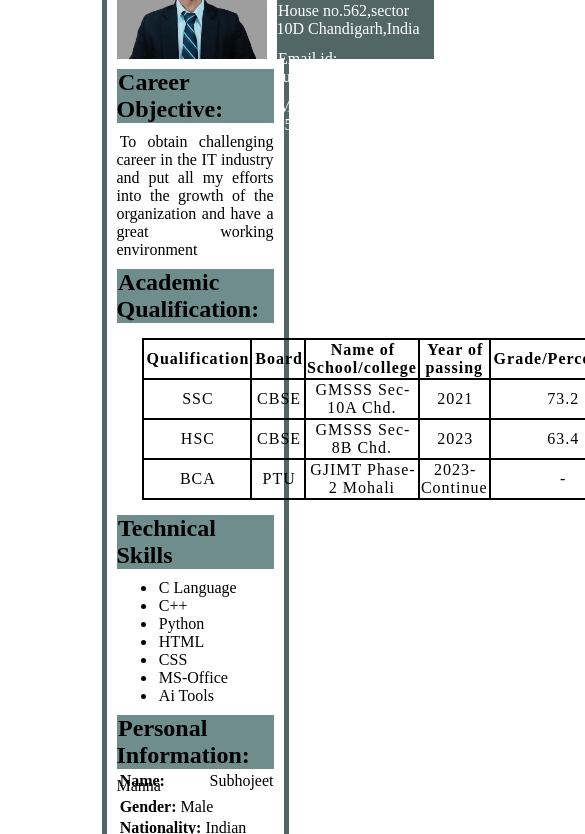
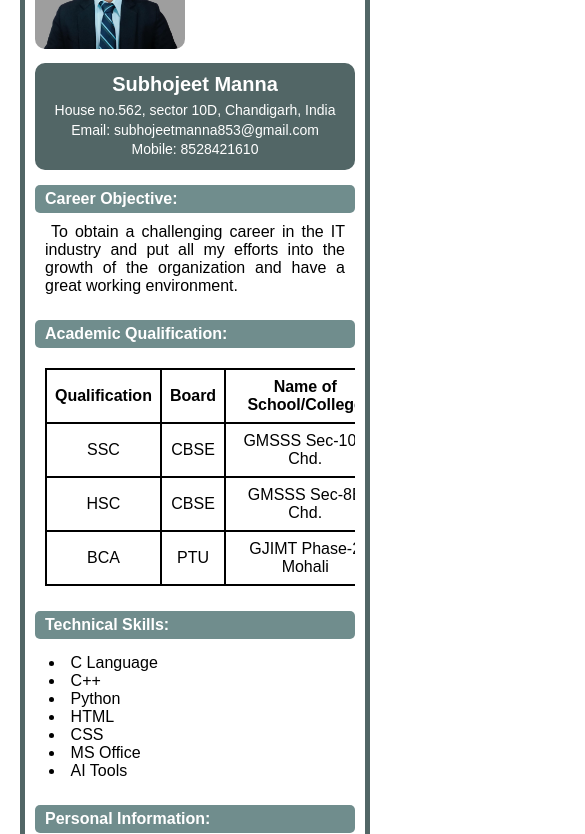
Before and after one commit to subhojeet07/MyPortfolio, a plain HTML site: page cv.html in a window 390 px wide. Shown: the part 136-970 px from the top of the page, 585 px wide, since content can reach past the window. Drawn offline with Linux system fonts and the light colour scheme.

Commit message:
mobile responsiveness

```diff
--- a/cv.html
+++ b/cv.html
@@ -2,90 +2,133 @@
 <html lang="en">
 
 <head>
-    <meta charset="UTF-8">
-    <meta name="viewport" content="width=device-width, initial-scale=1.0">
-    <title>Document</title>
-    <!-- <link rel="stylesheet" href="cvstyle.css"> -->
+    <meta charset="UTF-8" />
+    <meta name="viewport" content="width=device-width, initial-scale=1.0" />
+    <title>Subhojeet Manna Resume</title>
+
     <style>
-        .main {
-            border: 2px solid black;
-
-            border-width: 5px;
-            border-radius: 10px;
-            border-color: rgb(82, 102, 102);
-            margin: 50px;
-            margin-top: 30px;
-            margin-left: 25%;
-            margin-right: 25%;
-            padding: 10px;
-
+        * {
+            box-sizing: border-box;
+            font-family: Arial, sans-serif;
+            margin: 0;
+            padding: 0;
         }
 
-        .photo {
-            height: 150px;
-            width: 150px;
-
-        }
-
-        img {
-            height: 150px;
-            width: 150px;
-        }
-
-        .heading {
-            background-color: rgb(82, 102, 102);
-            height: 150px;
-            width: 100%;
-            text-align: center;
-            color: white;
-        }
-
-        .info {
-            text-align: left;
-            text-indent: 1%;
-            margin-top: -4px;
-            justify-content: center;
-        }
-
-        .name {
-            margin-top: 2px;
-            text-align: left;
-            text-indent: 1%;
+        .main {
+            border: 5px solid rgb(82, 102, 102);
+            border-radius: 10px;
+            margin: 50px auto;
+            padding: 10px;
+            max-width: 900px;
+            background-color: white;
         }
 
         .top {
             display: flex;
             align-items: center;
             gap: 10px;
+            flex-wrap: wrap;
+        }
+
+        .photo img {
+            height: 150px;
+            width: 150px;
+            border-radius: 10px;
+            object-fit: cover;
+        }
+
+        .heading {
+            background-color: rgb(82, 102, 102);
+            color: white;
+            padding: 10px;
+            flex: 1;
+            border-radius: 10px;
+            min-width: 200px;
+        }
+
+        .heading h1 {
+            font-size: 24px;
+            margin-bottom: 5px;
+        }
+
+        .info {
+            font-size: 14px;
+            line-height: 1.4;
         }
 
         .headtopic {
             background-color: rgb(112, 141, 141);
-            text-indent: 1%;
-            margin-top: -10px;
+            color: white;
+            padding: 5px 10px;
+            margin-top: 15px;
+            border-radius: 5px;
+        }
 
+        .headtopic h2 {
+            font-size: 18px;
         }
 
         .headtopicData {
-            background-color: rgb(255, 255, 255);
-            margin-top: -10px;
+            background-color: white;
+            padding: 10px;
             text-indent: 2%;
             text-align: justify;
         }
 
-        table,
+        ul {
+            margin-left: 20px;
+            margin-top: 5px;
+        }
+
+        .personal {
+            line-height: 1.6;
+        }
+
+        table {
+            width: 100%;
+            border-collapse: collapse;
+            margin-top: 10px;
+            min-width: 600px;
+        }
+
         th,
         td {
             border: 2px solid black;
-            border-collapse: collapse;
             text-align: center;
-            text-indent: 2px;
-            letter-spacing: 1px;
-            margin: 25px;
+            padding: 8px;
         }
 
-        .personal {
-            line-height: 5px;
+        /* Responsive styles */
+        @media (max-width: 768px) {
+            .main {
+                margin: 20px;
+            }
+
+            .top {
+                flex-direction: column;
+                align-items: flex-start;
+            }
+
+            .heading {
+                width: 100%;
+                text-align: center;
+            }
+
+            .table-container {
+                overflow-x: auto;
+            }
+
+            table {
+                width: 600px;
+            }
+
+            .headtopic h2 {
+                font-size: 16px;
+            }
+
+            .heading h1 {
+                font-size: 20px;
+            }
         }
     </style>
 </head>
@@ -93,41 +136,40 @@
 <body>
     <div class="main">
 
+        <!-- Header Section -->
         <div class="top">
-
             <div class="photo">
                 <img src="/profile photo.jpg" alt="applicant photo">
             </div>
 
             <div class="heading">
                 <h1 class="name">Subhojeet Manna</h1>
-                <p class="info">House no.562,sector 10D Chandigarh,India</p>
-                <p class="info">Email id: subhojeetmanna853@gmail.com</p>
-                <p class="info">Mobile No: 8528421610</p>
+                <p class="info">House no.562, sector 10D, Chandigarh, India</p>
+                <p class="info">Email: subhojeetmanna853@gmail.com</p>
+                <p class="info">Mobile: 8528421610</p>
             </div>
-
         </div>
 
+        <!-- Career Objective -->
         <div class="headtopic">
-            <h2>Career Objective: </h1>
+            <h2>Career Objective:</h2>
+        </div>
+        <div class="headtopicData">
+            <p>To obtain a challenging career in the IT industry and put all my efforts into the growth of the
+                organization and have a great working environment.</p>
         </div>
 
-        <div class="headtopicData">
-            <p>To obtain challenging career in the IT industry and put all my efforts into the growth of the
-                organization and have a great working environment</p>
-        </div>
-
+        <!-- Academic Qualification -->
         <div class="headtopic">
             <h2>Academic Qualification:</h2>
         </div>
-
-        <div class="headtopicData">
+        <div class="headtopicData table-container">
             <table>
                 <tr>
                     <th>Qualification</th>
                     <th>Board</th>
-                    <th>Name of School/college</th>
-                    <th>Year of passing</th>
+                    <th>Name of School/College</th>
+                    <th>Year of Passing</th>
                     <th>Grade/Percentage</th>
                 </tr>
                 <tr>
@@ -135,14 +177,14 @@
                     <td>CBSE</td>
                     <td>GMSSS Sec-10A Chd.</td>
                     <td>2021</td>
-                    <td>73.2</td>
+                    <td>73.2%</td>
                 </tr>
                 <tr>
                     <td>HSC</td>
                     <td>CBSE</td>
                     <td>GMSSS Sec-8B Chd.</td>
                     <td>2023</td>
-                    <td>63.4</td>
+                    <td>63.4%</td>
                 </tr>
                 <tr>
                     <td>BCA</td>
@@ -154,10 +196,10 @@
             </table>
         </div>
 
+        <!-- Technical Skills -->
         <div class="headtopic">
-            <h2>Technical Skills</h2>
+            <h2>Technical Skills:</h2>
         </div>
-
         <div class="headtopicData">
             <ul>
                 <li>C Language</li>
@@ -165,55 +207,57 @@
                 <li>Python</li>
                 <li>HTML</li>
                 <li>CSS</li>
-                <li>MS-Office</li>
-                <li>Ai Tools</li>
+                <li>MS Office</li>
+                <li>AI Tools</li>
             </ul>
         </div>
 
+        <!-- Personal Information -->
         <div class="headtopic">
             <h2>Personal Information:</h2>
         </div>
-
         <div class="headtopicData">
-            <p class="personal"><strong>Name: </strong>Subhojeet Manna</p>
-            <p class="personal"><strong>Gender: </strong>Male</p>
-            <p class="personal"><strong>Nationality: </strong>Indian</p>
-            <p class="personal"><strong>Date of Birth: </strong>07-04-2005</p>
-            <p class="personal"><strong>Marital Status: </strong>Single</p>
-            <p class="personal"><strong>Languages Known: </strong>English,Hindi,Bengoli and punjabi</p>
+            <p class="personal"><strong>Name:</strong> Subhojeet Manna</p>
+            <p class="personal"><strong>Gender:</strong> Male</p>
+            <p class="personal"><strong>Nationality:</strong> Indian</p>
+            <p class="personal"><strong>Date of Birth:</strong> 07-04-2005</p>
+            <p class="personal"><strong>Marital Status:</strong> Single</p>
+            <p class="personal"><strong>Languages Known:</strong> English, Hindi, Bengali, Punjabi</p>
         </div>
 
+        <!-- Hobbies -->
         <div class="headtopic">
             <h2>Hobbies:</h2>
         </div>
-
         <div class="headtopicData">
             <ul>
                 <li>Travelling</li>
-                <li>Playing Musical Instruments and listening music</li>
+                <li>Playing Musical Instruments and listening to music</li>
                 <li>Playing cricket in leisure time</li>
             </ul>
         </div>
 
+        <!-- Strength -->
         <div class="headtopic">
-            <h2>Strength:</h2>
+            <h2>Strengths:</h2>
         </div>
-
         <div class="headtopicData">
             <ul>
-                <li>Communication Skills & Good listener</li>
+                <li>Communication Skills & Good Listener</li>
                 <li>Adaptability & Teamwork</li>
                 <li>Willingness to Learn</li>
             </ul>
         </div>
 
+        <!-- Declaration -->
         <div class="headtopic">
             <h2>Declaration:</h2>
         </div>
+        <div class="headtopicData">
+            <p>I hereby declare that all the information is true and I am solely responsible for its authenticity.</p>
+        </div>
 
-        <div class="headtopicData">
-            <p>I hereby declare that ever Information is true and i am solely responsible for its authencity</p>
-        </div>
+    </div>
 </body>
 
 </html>
```
Also changed, not shown: aboutme.html (+29 -8 lines), contactme.html (+18 -3 lines), hireme.html (+22 -5 lines), index.html (+58 -6 lines), project.html (+59 -27 lines), services.html (+17 -3 lines).
